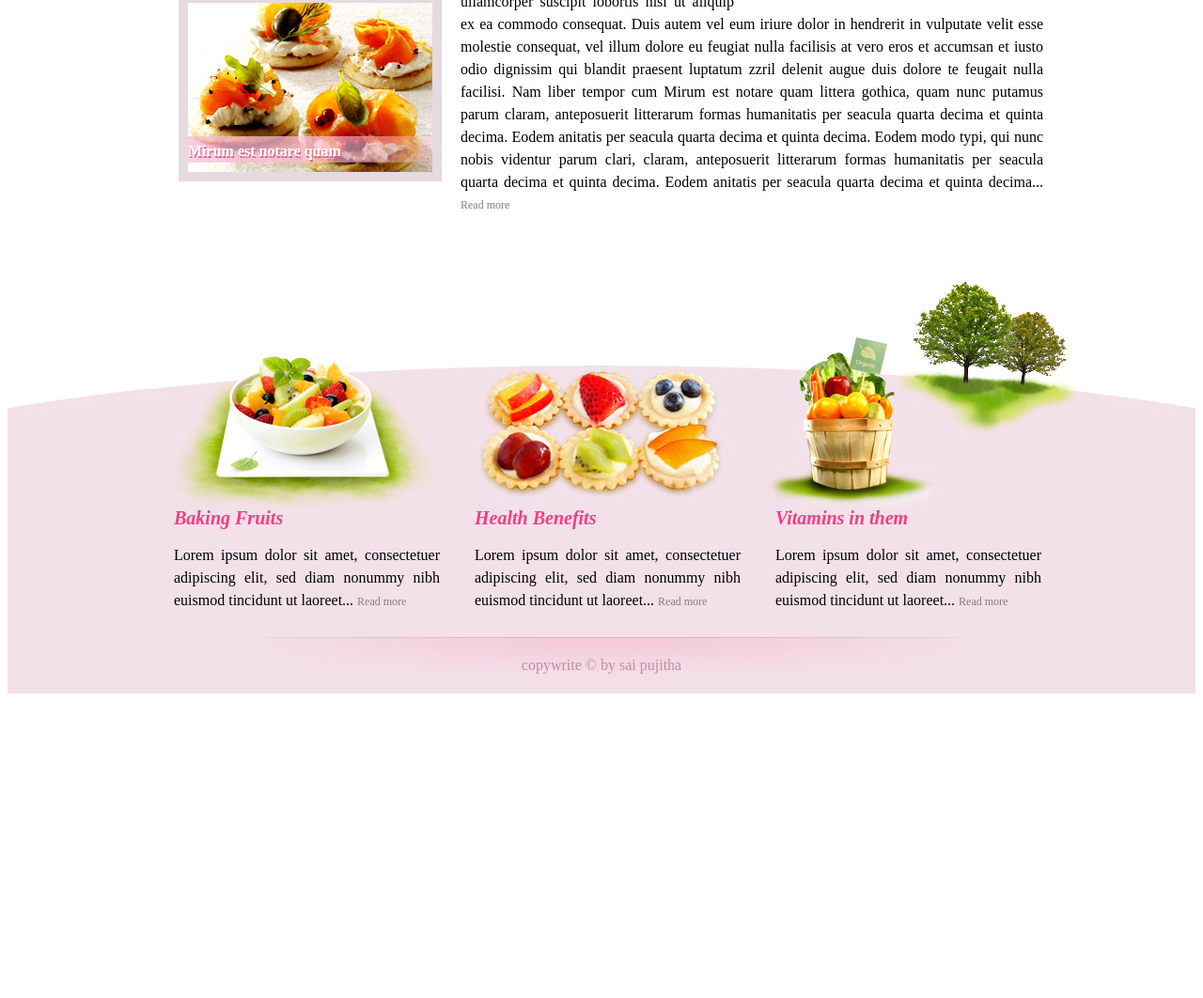
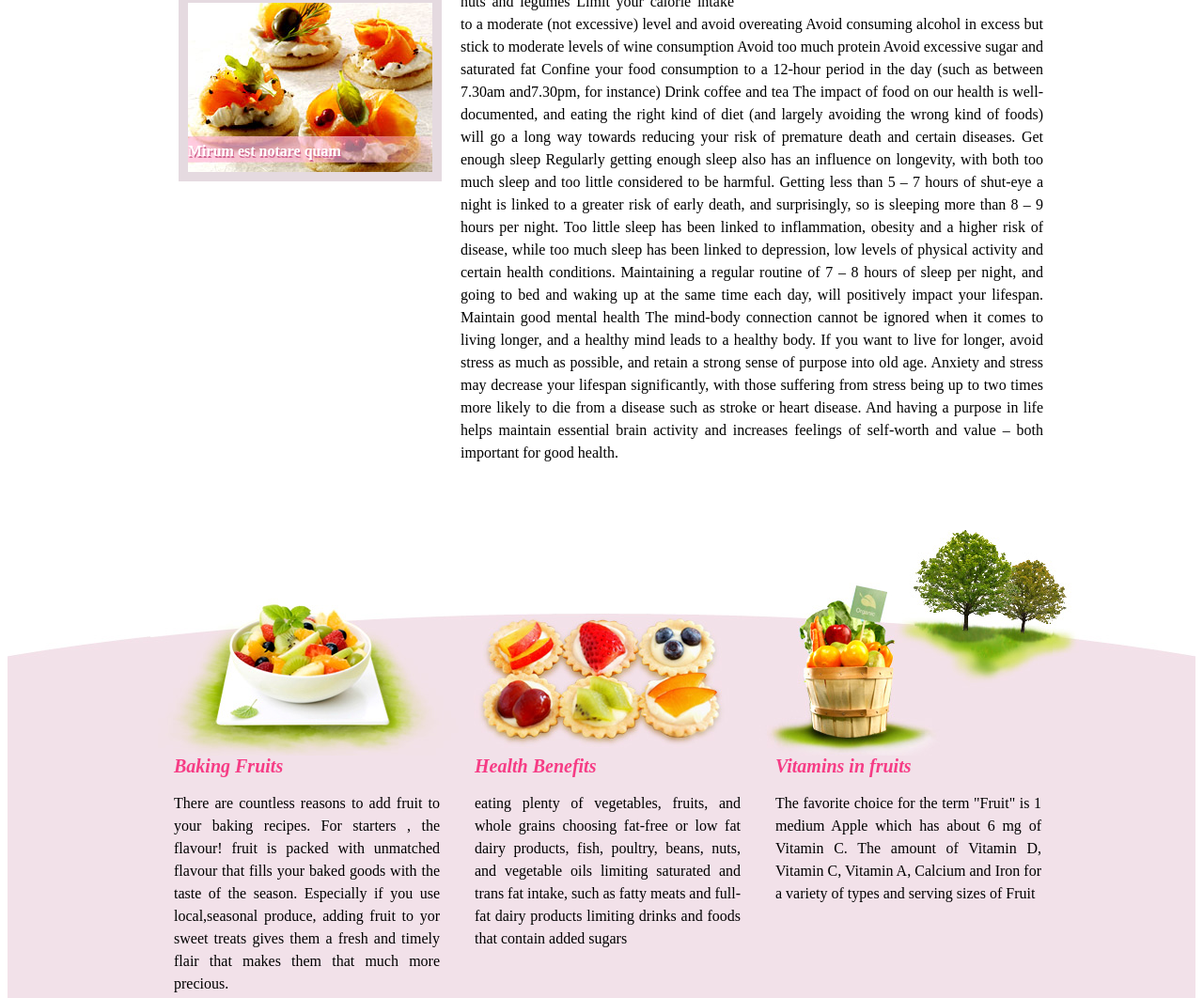
Before and after one commit to saipujitha025/healthylife, a plain HTML site: page index.html in a window 1280 px wide. Shown: the part 829-1891 px from the top of the page at 94% size. Before the commit the page ends 1575 px from the top, so only its background shows below. Drawn offline with Linux system fonts and the light colour scheme.

Commit message:
this is healthylife project

```diff
--- a/index.html
+++ b/index.html
@@ -44,7 +44,22 @@
 				<div>
 					<a href="index.html"><img src="images/strawberry-pastry.jpg" alt="Image" /></a>
 					<h1><a href="index.html"><span>Secrets of</span> <br />Healthy eating</a></h1>
-					<p>Lorem ipsum dolor sit amet, consectetuer adipiscing elit, sed diam nonummy nibh euismod tincidunt ut laoreet dolore magna aliquam erat volutpat. Ut wisi enim ad minim veniam, quis nostrud exerci tation ullamcorper suscipit lobortis nisl ut aliquip ex ea commodo consequat. Duis autem vel eum iriure dolor in hendrerit in vulputate velit esse molestie consequat, vel illum dolore eu feugiat nulla facilisis at vero eros et accumsan et iusto odio dignissim qui blandit praesent luptatum zzril delenit augue duis dolore te feugait nulla facilisi. Nam liber tempor cum Mirum est notare quam littera gothica, quam nunc putamus parum claram, anteposuerit litterarum formas humanitatis per seacula quarta decima et quinta decima. Eodem anitatis per seacula quarta decima et quinta decima. Eodem modo typi, qui nunc nobis videntur parum clari, claram, anteposuerit litterarum formas humanitatis per seacula quarta decima et quinta decima. Eodem anitatis per seacula quarta decima et quinta decima... <a class="more" href="index.html">Read more</a></p>
+					<p>Eat a good diet
+The secret to longevity depends a great deal on what we eat. To maintain good health and live as long as possible, you should:
+
+Eat a largely plant-based diet
+Consume plenty of whole grains, nuts and legumes
+Limit your calorie intake to a moderate (not excessive) level and avoid overeating
+Avoid consuming alcohol in excess but stick to moderate levels of wine consumption
+Avoid too much protein
+Avoid excessive sugar and saturated fat
+Confine your food consumption to a 12-hour period in the day (such as between 7.30am and7.30pm, for instance)
+Drink coffee and tea
+The impact of food on our health is well-documented, and eating the right kind of diet (and largely avoiding the wrong kind of foods) will go a long way towards reducing your risk of premature death and certain diseases.
+					Get enough sleep
+Regularly getting enough sleep also has an influence on longevity, with both too much sleep and too little considered to be harmful. Getting less than 5 – 7 hours of shut-eye a night is linked to a greater risk of early death, and surprisingly, so is sleeping more than 8 – 9 hours per night. Too little sleep has been linked to inflammation, obesity and a higher risk of disease, while too much sleep has been linked to depression, low levels of physical activity and certain health conditions. Maintaining a regular routine of 7 – 8 hours of sleep per night, and going to bed and waking up at the same time each day, will positively impact your lifespan.
+					Maintain good mental health
+The mind-body connection cannot be ignored when it comes to living longer, and a healthy mind leads to a healthy body. If you want to live for longer, avoid stress as much as possible, and retain a strong sense of purpose into old age. Anxiety and stress may decrease your lifespan significantly, with those suffering from stress being up to two times more likely to die from a disease such as stroke or heart disease. And having a purpose in life helps maintain essential brain activity and increases feelings of self-worth and value – both important for good health.</a></p>
 				</div>
 			</div>
 		</div>
@@ -55,17 +70,20 @@
 						<li>
 							<a href="index.html"><img src="images/baking-fruits.jpg" alt="Image" /></a>
 							<h2><a href="index.html">Baking Fruits</a></h2>
-							<p>Lorem ipsum dolor sit amet, consectetuer adipiscing elit, sed diam nonummy nibh euismod tincidunt ut laoreet... <a class="more" href="index.html">Read more</a></p>
+							<p>There are countless reasons to add fruit to your baking recipes. For starters , the flavour! fruit is packed with unmatched flavour that fills your baked goods with the taste of the season. Especially if you use local,seasonal produce, adding fruit to yor sweet treats gives them a fresh and timely flair that makes them that much more precious.</a></p>
 						</li>
 						<li>
 							<a href="index.html"><img src="images/health-benefits.jpg" alt="Image" /></a>
 							<h2><a href="index.html">Health Benefits</a></h2>
-							<p>Lorem ipsum dolor sit amet, consectetuer adipiscing elit, sed diam nonummy nibh euismod tincidunt ut laoreet... <a class="more" href="index.html">Read more</a></p>
+							<p>eating plenty of vegetables, fruits, and whole grains
+choosing fat-free or low fat dairy products, fish, poultry, beans, nuts, and vegetable oils
+limiting saturated and trans fat intake, such as fatty meats and full-fat dairy products
+limiting drinks and foods that contain added sugars</a></p>
 						</li>
 						<li>
 							<a href="index.html"><img src="images/vitamins.jpg" alt="Image" /></a>
-							<h2><a href="index.html">Vitamins in them</a></h2>
-							<p>Lorem ipsum dolor sit amet, consectetuer adipiscing elit, sed diam nonummy nibh euismod tincidunt ut laoreet... <a class="more" href="index.html">Read more</a></p>
+							<h2><a href="index.html">Vitamins in fruits</a></h2>
+							<p>The favorite choice for the term "Fruit" is 1 medium Apple which has about 6 mg of Vitamin C. The amount of Vitamin D, Vitamin C, Vitamin A, Calcium and Iron for a variety of types and serving sizes of Fruit</a></p>
 						</li>
 					</ul>
 				</div>
```
